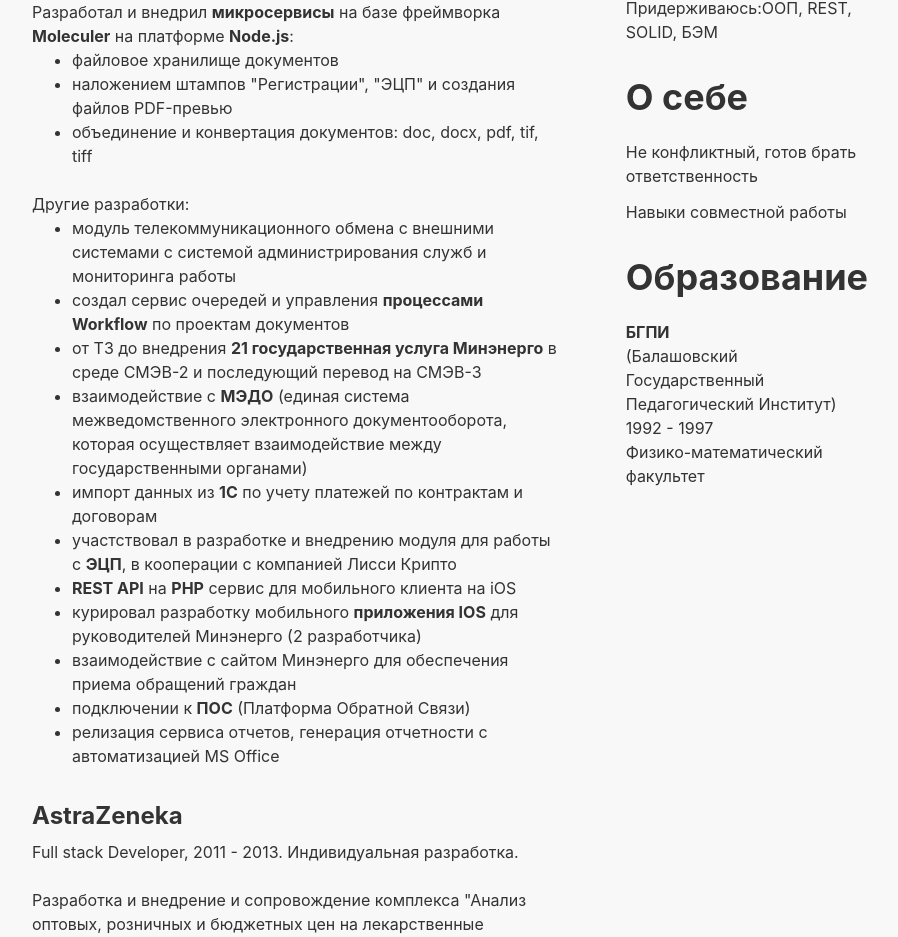
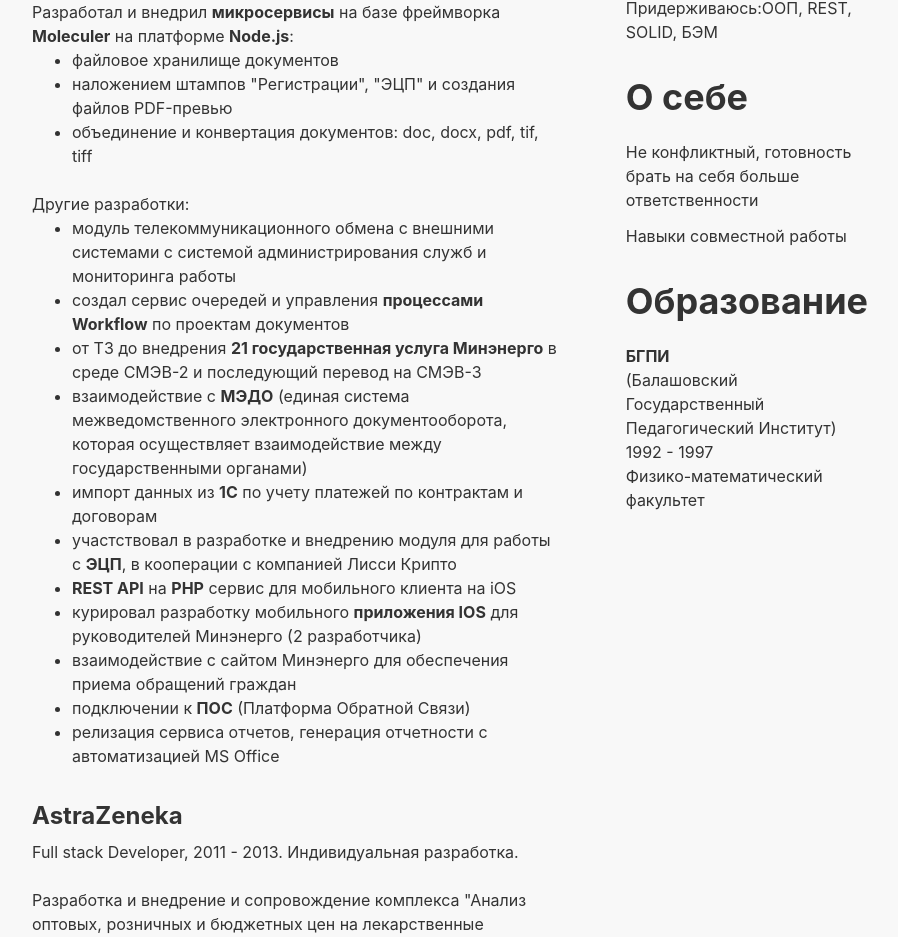
Before and after one commit to wmcheck/cra, a React (Create React App) app: page / in a window 1280 px wide. Shown: the part 1134-2071 px from the top of the page, without its empty margins (190-1088 px from the left). Built offline with nearby package versions, Linux system fonts and the light colour scheme.

Commit message:
fix: correct resume

```diff
--- a/src/App.js
+++ b/src/App.js
@@ -124,7 +124,9 @@
           <div className="contacts">
             <h2>О себе</h2>
             <div className="compact">
-              <p>Не конфликтный, готов брать ответственность</p>
+              <p>
+                Не конфликтный, готовность брать на себя больше ответственности
+              </p>
               <p>Навыки совместной работы</p>
             </div>
           </div>
```
